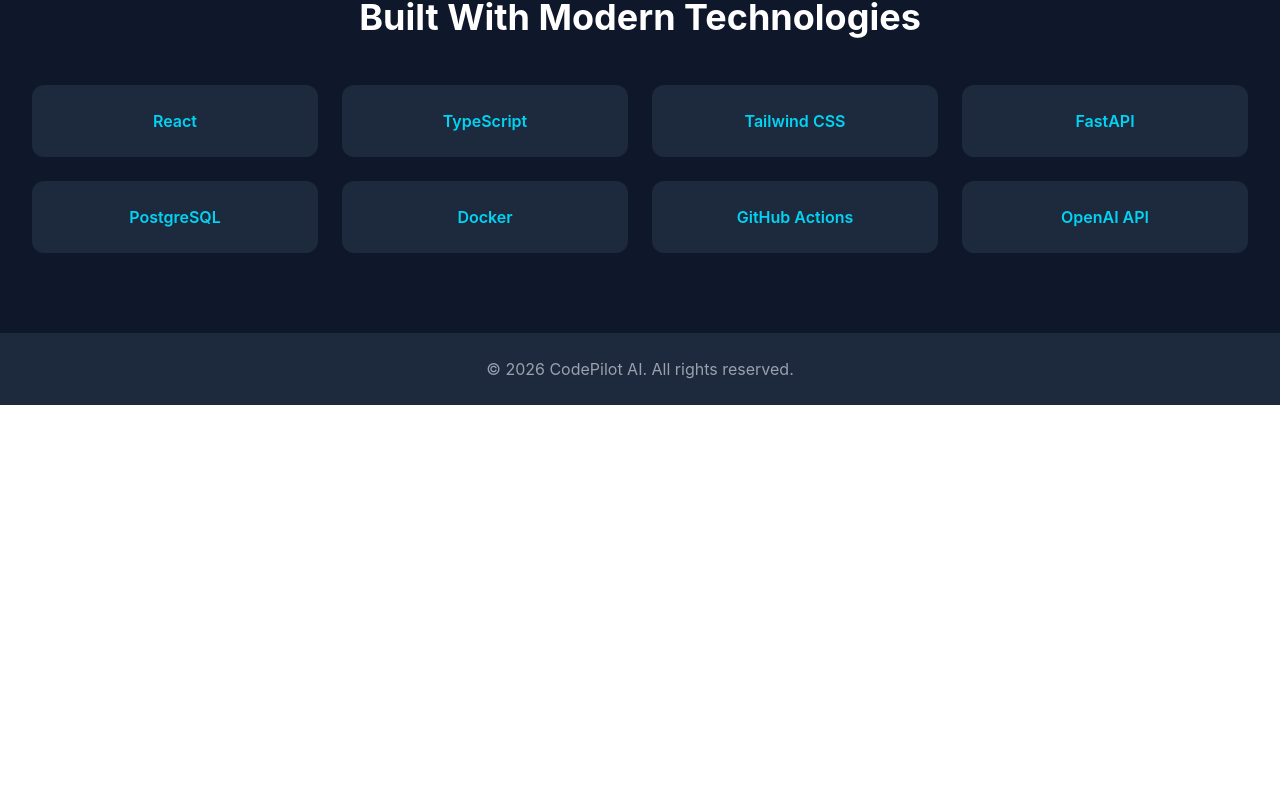
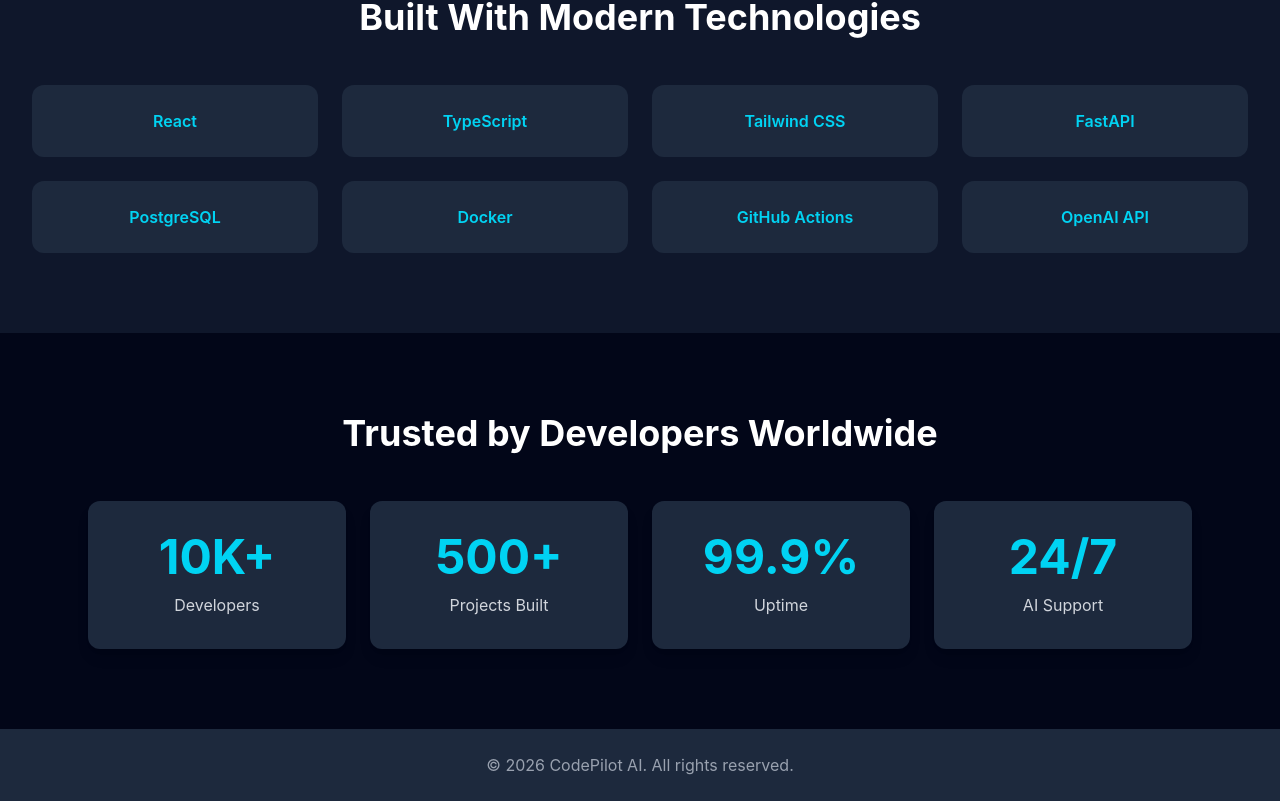
Before and after one commit to okub-crypto/codepilot-ai, a React (Vite) app in the folder frontend/: page / in a window 1280 px wide. Shown: the part 1513-2314 px from the top of the page. Before the commit the page ends 1918 px from the top, so only its background shows below. Built offline with nearby package versions, Linux system fonts and the light colour scheme.

Commit message:
Add statistics section and fix Tailwind configuration

```diff
--- /dev/null
+++ b/frontend/src/components/sections/Stats.tsx
@@ -0,0 +1,37 @@
+function Stats() {
+  const stats = [
+    { number: "10K+", label: "Developers" },
+    { number: "500+", label: "Projects Built" },
+    { number: "99.9%", label: "Uptime" },
+    { number: "24/7", label: "AI Support" },
+  ];
+
+  return (
+    <section className="bg-slate-950 py-20">
+      <div className="mx-auto max-w-6xl px-6">
+        <h2 className="mb-12 text-center text-4xl font-bold">
+          Trusted by Developers Worldwide
+        </h2>
+
+        <div className="grid gap-6 md:grid-cols-4">
+          {stats.map((stat) => (
+            <div
+              key={stat.label}
+              className="rounded-xl bg-slate-800 p-8 text-center shadow-lg"
+            >
+              <h3 className="text-5xl font-bold text-cyan-400">
+                {stat.number}
+              </h3>
+
+              <p className="mt-3 text-gray-300">
+                {stat.label}
+              </p>
+            </div>
+          ))}
+        </div>
+      </div>
+    </section>
+  );
+}
+
+export default Stats;
--- a/frontend/src/pages/Home/HomePage.tsx
+++ b/frontend/src/pages/Home/HomePage.tsx
@@ -2,6 +2,7 @@
 import Features from "../../components/common/Features";
 import HowItWorks from "../../components/sections/HowItWorks";
 import TechStack from "../../components/sections/TechStack";
+import Stats from "../../components/sections/Stats";
 
 function HomePage() {
   return (
@@ -10,6 +11,7 @@
       <Features />
       <HowItWorks />
       <TechStack />
+      <Stats />
     </>
   );
 }
```
Also changed, not shown: frontend/vite.config.ts (+4 -4 lines).
